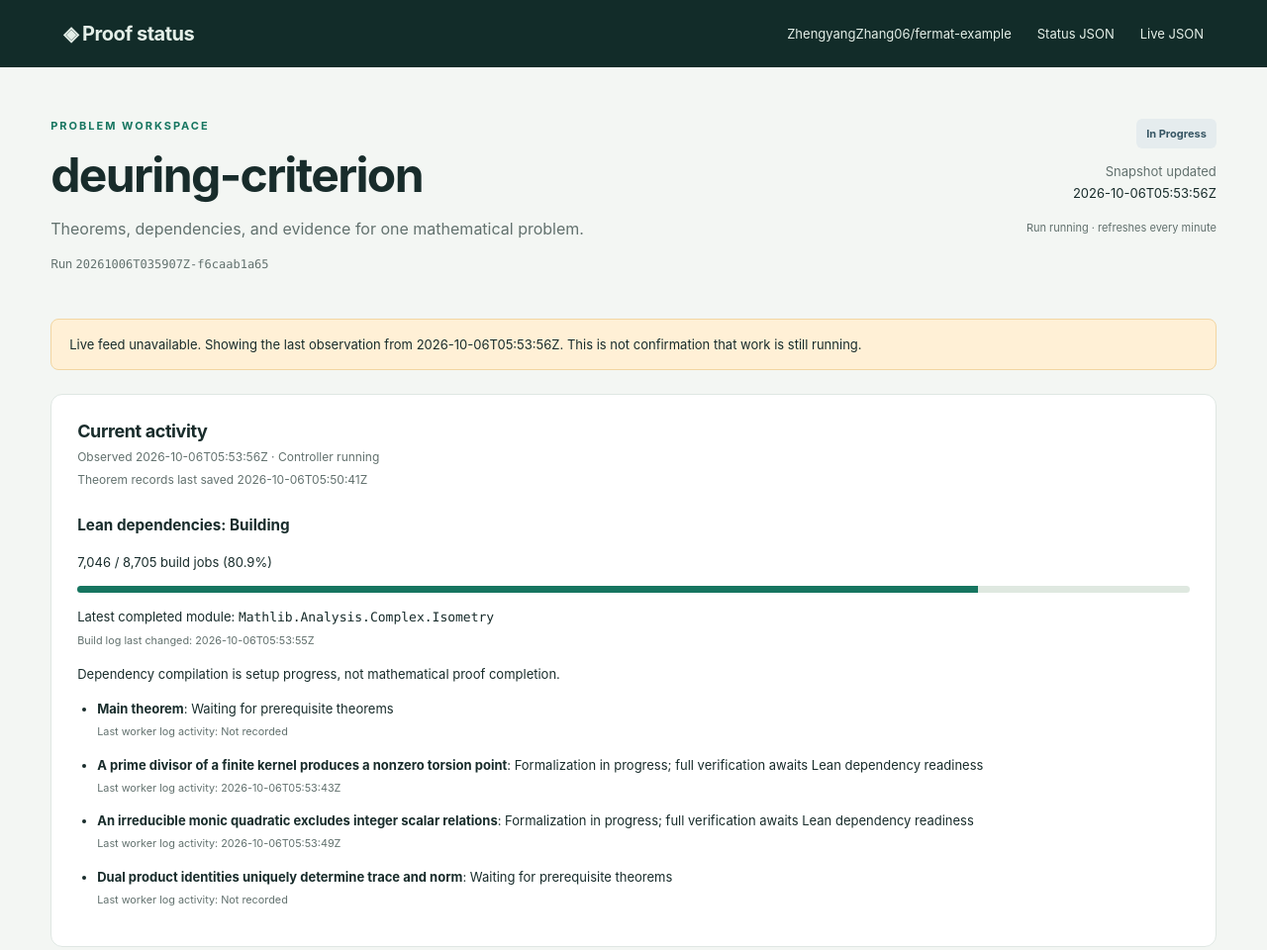
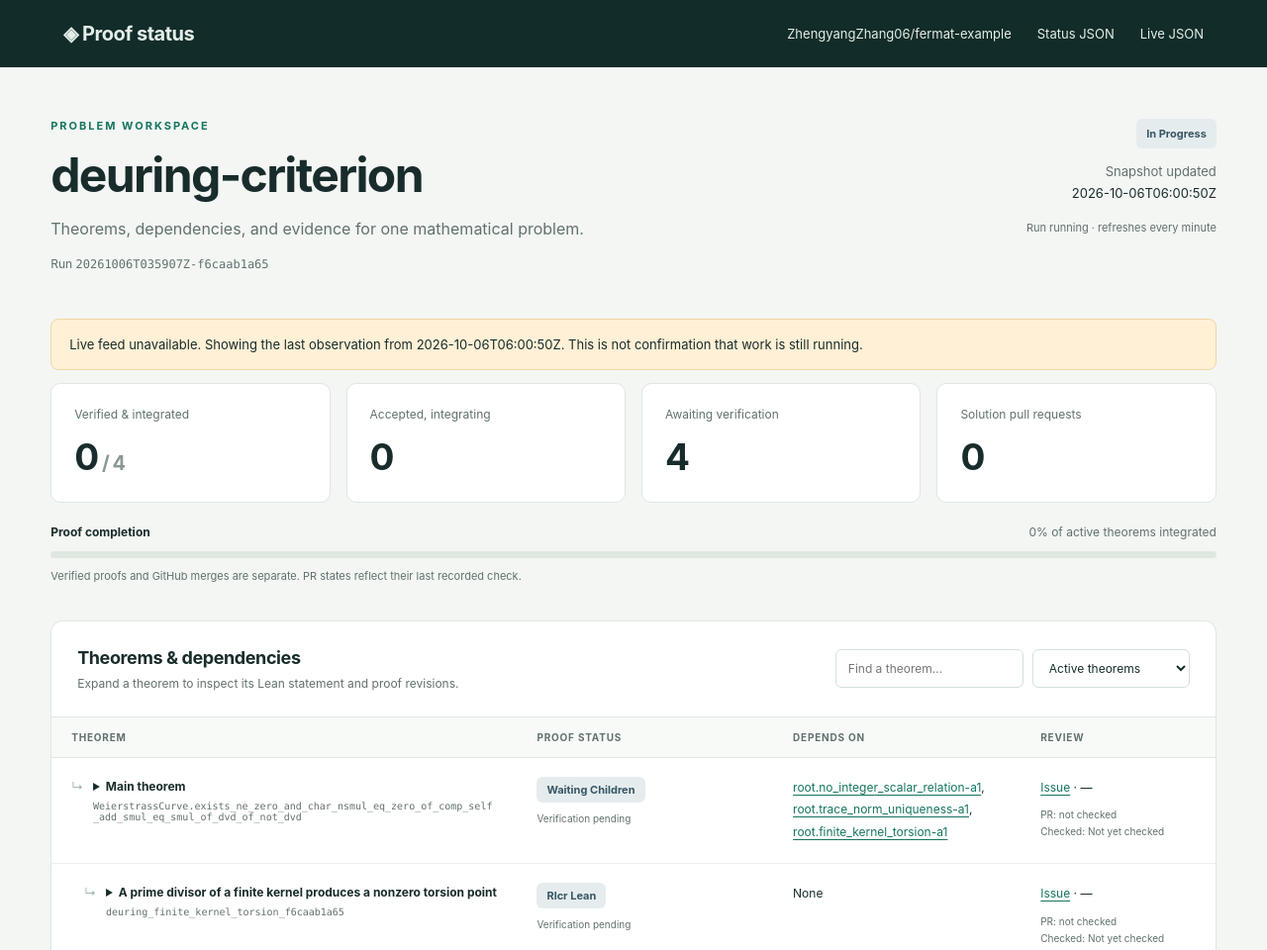
Before and after one commit to ZhengyangZhang06/fermat-example, a plain HTML site: page theorem-status/deuring-criterion-b77c13c3d5/20261006t035907z-f6caab1a65/index.html in a window 1280 px wide. Shown: the top 960 px of the page at 99% size. Drawn offline with Linux system fonts and the light colour scheme; no server answers.

Commit message:
docs: update mathematical problem status website

```diff
--- a/theorem-status/deuring-criterion-b77c13c3d5/20261006t035907z-f6caab1a65/index.html
+++ b/theorem-status/deuring-criterion-b77c13c3d5/20261006t035907z-f6caab1a65/index.html
@@ -1,23 +1,14 @@
 <!doctype html>
 <html lang="en"><head><meta charset="utf-8"><meta name="viewport" content="width=device-width, initial-scale=1">
 <title>deuring-criterion · Proof status</title><link rel="stylesheet" href="site.css"><script src="site.js" defer></script></head>
-<body data-repository="ZhengyangZhang06/fermat-example" data-run="20261006T035907Z-f6caab1a65" data-updated="2026-10-06T05:53:56Z" data-lifecycle="running" data-stale-after="180">
+<body data-updated="2026-10-06T06:00:50Z" data-lifecycle="running" data-stale-after="1800">
 <header><a class="brand" href="../../index.html">◈ Proof status</a><nav><a href="https://github.com/ZhengyangZhang06/fermat-example">ZhengyangZhang06/fermat-example</a><a href="status.json">Status JSON</a></nav></header>
 <main><section class="hero"><div><p class="eyebrow">PROBLEM WORKSPACE</p><h1>deuring-criterion</h1>
 <p class="subtitle">Theorems, dependencies, and evidence for one mathematical problem.</p><p class="run">Run <code>20261006T035907Z-f6caab1a65</code></p></div>
 <div class="snapshot"><span class="badge neutral">In progress</span>
-<p>Snapshot updated<br><time>2026-10-06T05:53:56Z</time></p><small>Run running · refreshes every minute</small></div></section>
+<p>Snapshot updated<br><time>2026-10-06T06:00:50Z</time></p><small>Run running · refreshes every minute</small></div></section>
 <p id="stale" class="notice" hidden>This running snapshot has not updated recently. The publisher may be offline; check GitHub for the latest evidence.</p>
 
-<section class="panel live-activity" aria-label="Current workflow activity">
-<div class="panel-head"><div><h2>Current activity</h2>
-<p>Observed 2026-10-06T05:53:56Z · Controller running</p>
-<p>Theorem records last saved 2026-10-06T05:50:41Z</p></div></div>
-<div class="activity-body"><h3>Lean dependencies: Building</h3><p>7,046 / 8,705 build jobs (80.9%)</p><progress value="7046" max="8705"></progress>
-<p>Latest completed module: <code>Mathlib.Analysis.Complex.Isometry</code><br>
-<small>Build log last changed: 2026-10-06T05:53:55Z</small></p>
-<p>Dependency compilation is setup progress, not mathematical proof completion.</p>
-<ul><li><b>Main theorem</b>: Waiting for prerequisite theorems<br><small>Last worker log activity: Not recorded</small></li><li><b>A prime divisor of a finite kernel produces a nonzero torsion point</b>: Formalization in progress; full verification awaits Lean dependency readiness<br><small>Last worker log activity: 2026-10-06T05:53:43Z</small></li><li><b>An irreducible monic quadratic excludes integer scalar relations</b>: Formalization in progress; full verification awaits Lean dependency readiness<br><small>Last worker log activity: 2026-10-06T05:53:49Z</small></li><li><b>Dual product identities uniquely determine trace and norm</b>: Waiting for prerequisite theorems<br><small>Last worker log activity: Not recorded</small></li></ul></div></section>
 <section class="metrics" aria-label="Proof progress"><article><span>Verified & integrated</span><strong>0<em> / 4</em></strong></article>
 <article><span>Accepted, integrating</span><strong>0</strong></article>
 <article><span>Awaiting verification</span><strong>4</strong></article>
--- a/theorem-status/deuring-criterion-b77c13c3d5/20261006t035907z-f6caab1a65/status.json
+++ b/theorem-status/deuring-criterion-b77c13c3d5/20261006t035907z-f6caab1a65/status.json
@@ -4,7 +4,7 @@
   "run": "20261006T035907Z-f6caab1a65",
   "repository": "ZhengyangZhang06/fermat-example",
   "statement": "∀ {k : Type*} [Field k] [IsAlgClosed k] [DecidableEq k] (p : ℕ) [Fact p.Prime] [CharP k p] (W : WeierstrassCurve k) [W.IsElliptic] {β : W.toAffine.Point →+ W.toAffine.Point}, β ∈ WeierstrassCurve.rationalHomSet k W W → ∀ (t q : ℤ), β.comp β + q • AddMonoidHom.id _ = t • β → (∀ m : ℤ, m ^ 2 - t * m + q ≠ 0) → (p : ℤ) ∣ q → ¬ (p : ℤ) ∣ t → ∃ T : W.toAffine.Point, T ≠ 0 ∧ p • T = 0",
-  "updated_at": "2026-10-06T05:50:41Z",
+  "updated_at": "2026-10-06T06:00:50Z",
   "lifecycle": "running",
   "phase": "In progress",
   "graph_ok": true,
```
Also changed, not shown: theorem-status/index.html (+1 -1 lines), theorem-status/deuring-criterion-b77c13c3d5/20261006t035907z-f6caab1a65/manifest.json.
